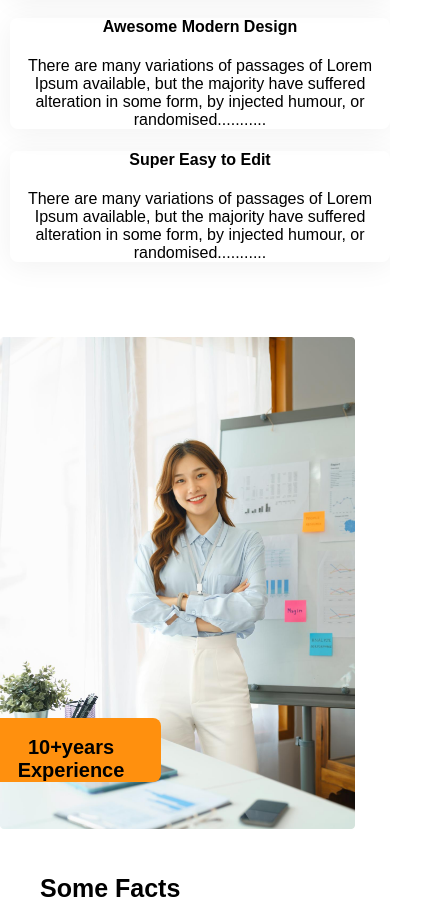
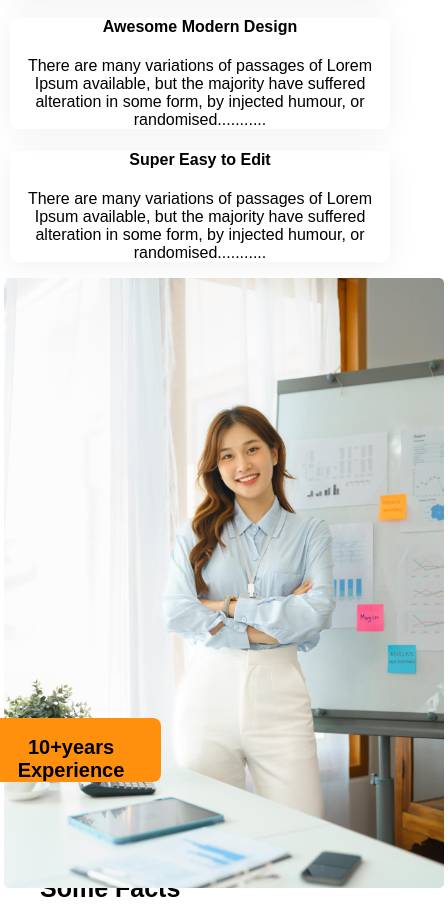
Before and after one commit to Md-Azad/responsive-website, a plain HTML site: page index.html in a window 390 px wide. Shown: the part 3079-3985 px from the top of the page, 448 px wide, since content can reach past the window. Drawn offline with Linux system fonts and the light colour scheme.

```diff
--- a/styles/style.css
+++ b/styles/style.css
@@ -229,7 +229,8 @@ body{
      }
      .bg-btn img{
         position:absolute;
-        object-fit: contain;
+        /* object-fit: contain; */
+        width: 28rem;
         z-index: 1;
 
     }
```
